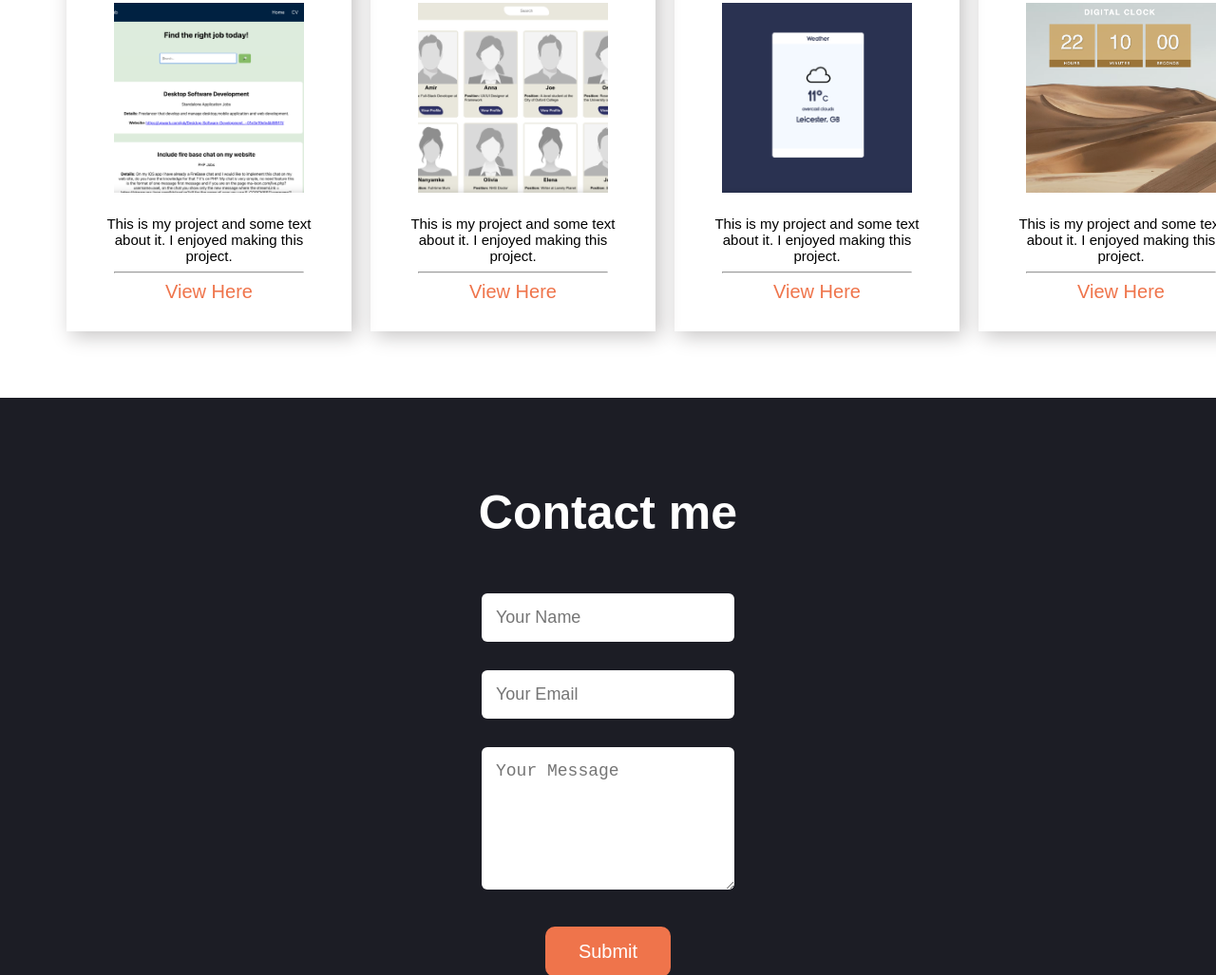
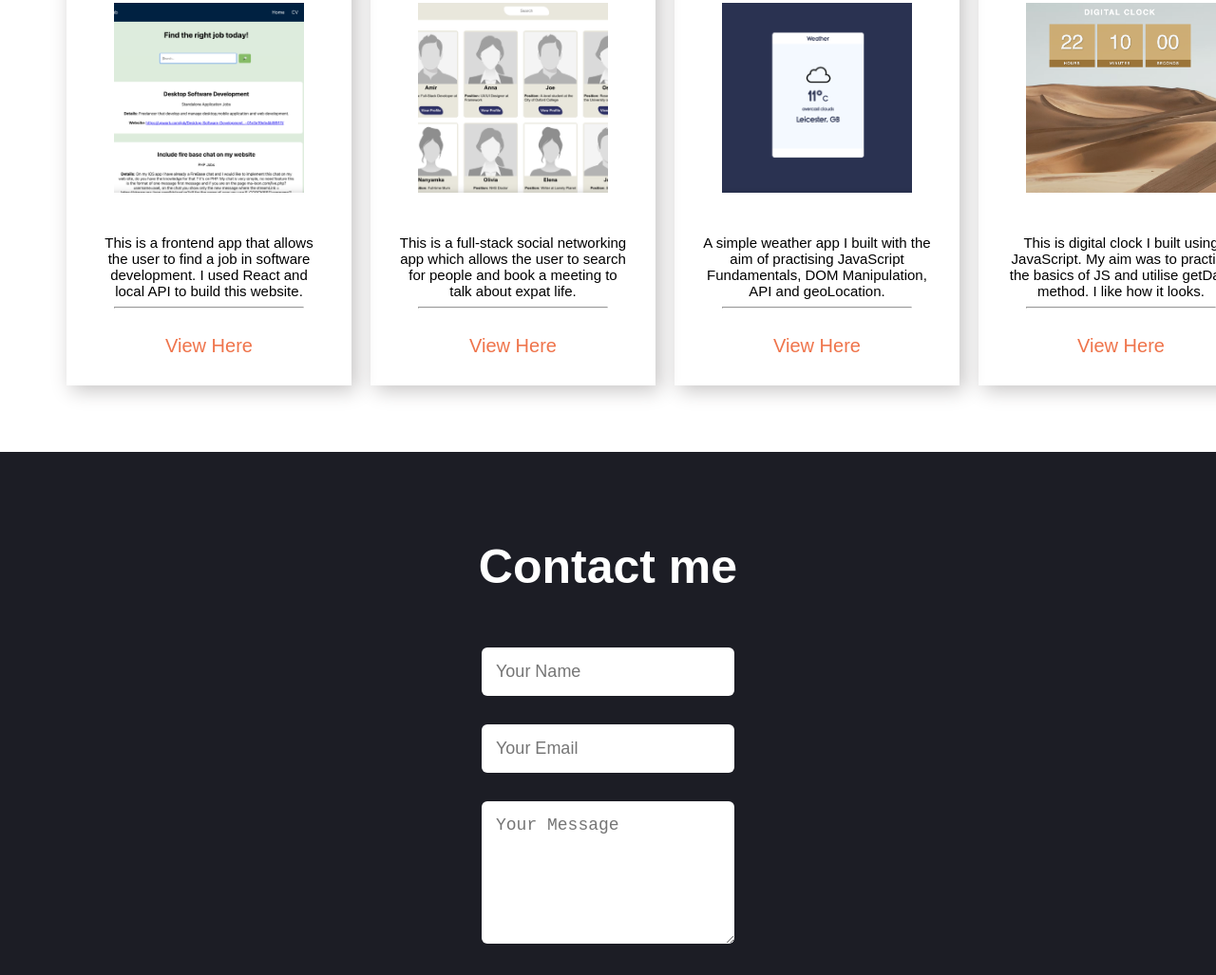
Before and after one commit to Anicaaa/personal-portfolio, a plain HTML site: page index.html in a window 1280 px wide. Shown: the part 1832-2859 px from the top of the page at 95% size. Drawn offline with Linux system fonts and the light colour scheme.

Commit message:
Added project subtexts

```diff
--- a/index.html
+++ b/index.html
@@ -59,28 +59,28 @@
             <div class="project-card">
                 <h3 class="project-title">Job Search App</h3>
                 <img class="project-image" src="images/project1.jpg" alt="Project One Image" />
-                <p class="subtext">This is my project and some text about it. I enjoyed making this project.</p>
+                <p class="subtext">This is a frontend app that allows the user to find a job in software development. I used React and local API to build this website.</p>
                 <hr />
                 <p class="subtext"><a class="project-link" href=" https://github.com/Anicaaa/Job-Search-App">View Here</a></p>
             </div>
             <div class="project-card">
                 <h3 class="project-title">Where Next</h3>
                 <img class="project-image" src="images/project2.jpg" alt="Project One Image" />
-                <p class="subtext">This is my project and some text about it. I enjoyed making this project.</p>
+                <p class="subtext">This is a full-stack social networking app which allows the user to search for people and book a meeting to talk about expat life.</p>
                 <hr />
                 <p class="subtext"><a class="project-link" href="https://github.com/Anicaaa/solo-project-client">View Here</a></p>
             </div>
             <div class="project-card">
                 <h3 class="project-title">Weather App</h3>
                 <img class="project-image" src="images/project3.jpg" alt="Project One Image" />
-                <p class="subtext">This is my project and some text about it. I enjoyed making this project.</p>
+                <p class="subtext">A simple weather app I built with the aim of practising JavaScript Fundamentals, DOM Manipulation, API and geoLocation. </p>
                 <hr />
                 <p class="subtext"><a class="project-link" href="https://github.com/Anicaaa/Weather-App-JS">View Here</a></p>
             </div>
             <div class="project-card">
                 <h3 class="project-title">Digital Clock</h3>
                 <img class="project-image" src="images/project4.jpg" alt="Project One Image" />
-                <p class="subtext">This is my project and some text about it. I enjoyed making this project.</p>
+                <p class="subtext">This is digital clock I built using JavaScript. My aim was to practise the basics of JS and utilise getDate method. I like how it looks.</p>
                 <hr />
                 <p class="subtext"><a class="project-link" href="https://github.com/Anicaaa/digital-clock-js">View Here</a></p>
             </div>
--- a/styles.css
+++ b/styles.css
@@ -85,6 +85,7 @@ p {
 .subtext {
     font-size: 15px;
     font-weight: 300;
+    padding-top: 20px;
 }
 
 .hero-area {
@@ -170,10 +171,6 @@ p {
             display: flex;
             flex-direction: column;
             padding-top: 250px;
-        }
-
-        .socials {
-            display: flex;
         }
 }
 
```
